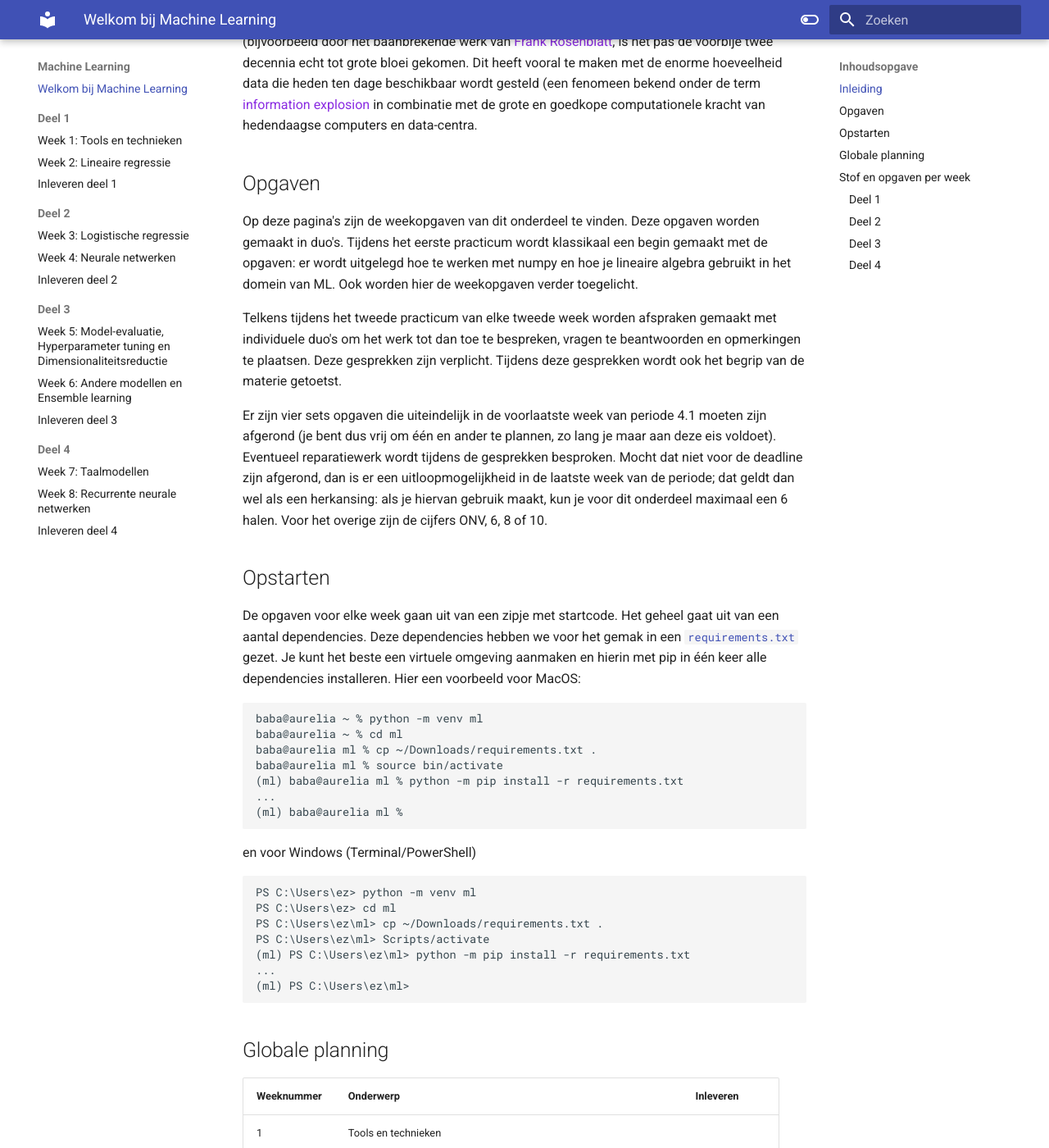
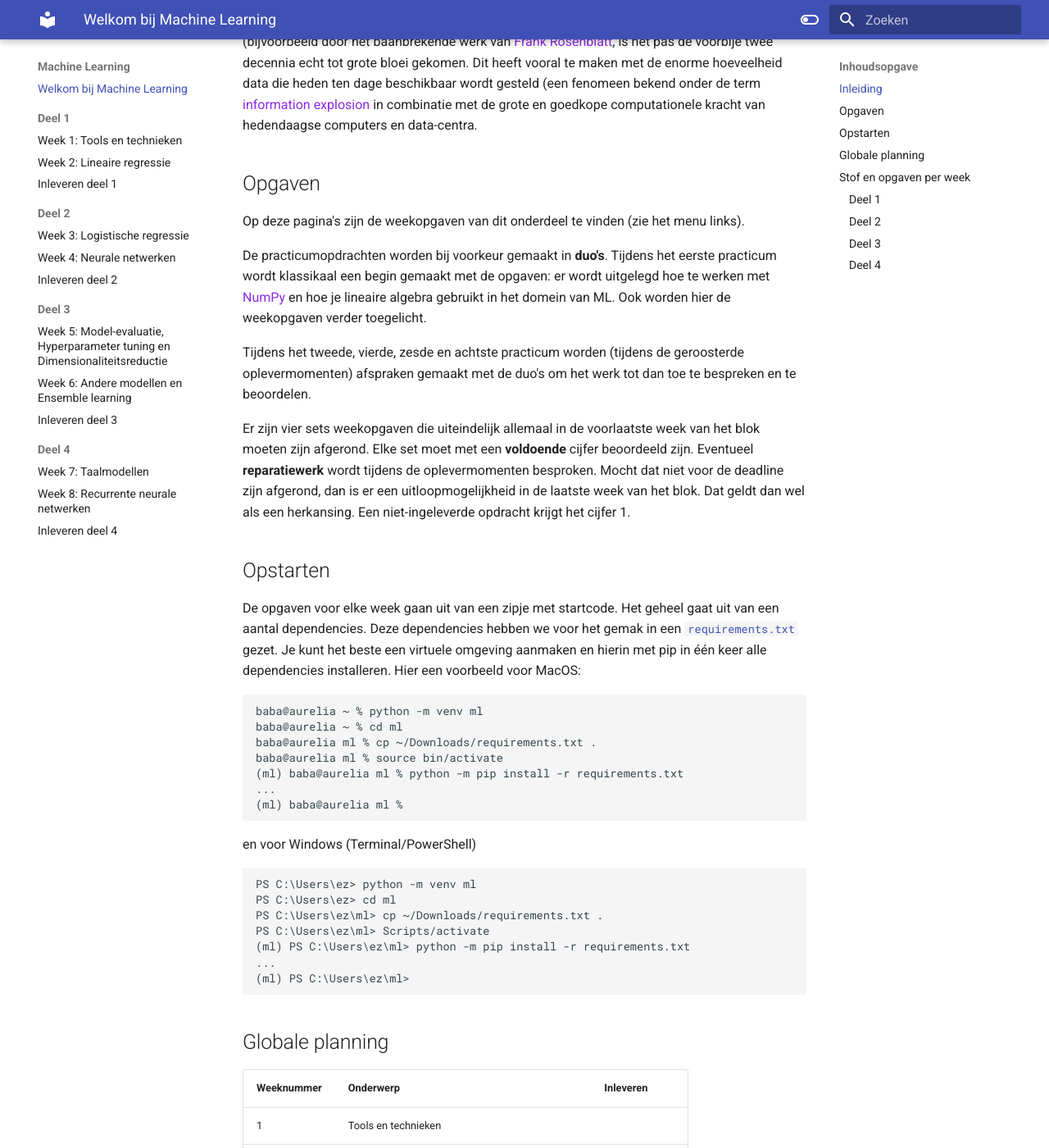
Before and after one commit to hanze-hbo-ict/Machine-Learning, an MkDocs documentation site: the page built from docs/index.md, in a window 1280 px wide and 1400 px high, scrolled down 335 px. Shown: the whole window at 82% size. Built offline with MkDocs 1.6.1 and Material for MkDocs 9.7.7, drawn with Linux system fonts in a browser that asks for light colours; some of the changed text lies outside the part shown.

Commit message:
Improvements based on student evaluation from last year

```diff
--- a/docs/index.md
+++ b/docs/index.md
@@ -8,11 +8,13 @@
 
 ## Opgaven
 
-Op deze pagina's zijn de weekopgaven van dit onderdeel te vinden. Deze opgaven worden gemaakt in duo's. Tijdens het eerste practicum wordt klassikaal een begin gemaakt met de opgaven: er wordt uitgelegd hoe te werken met numpy en hoe je lineaire algebra gebruikt in het domein van ML. Ook worden hier de weekopgaven verder toegelicht.
+Op deze pagina's zijn de weekopgaven van dit onderdeel te vinden (zie het menu links).
 
-Telkens tijdens het tweede practicum van elke tweede week worden afspraken gemaakt met individuele duo's om het werk tot dan toe te bespreken, vragen te beantwoorden en opmerkingen te plaatsen. Deze gesprekken zijn verplicht. Tijdens deze gesprekken wordt ook het begrip van de materie getoetst.
+De practicumopdrachten worden bij voorkeur gemaakt in **duo's**. Tijdens het eerste practicum wordt klassikaal een begin gemaakt met de opgaven: er wordt uitgelegd hoe te werken met [NumPy](http://www.numpy.org/) en hoe je lineaire algebra gebruikt in het domein van ML. Ook worden hier de weekopgaven verder toegelicht.
 
-Er zijn vier sets opgaven die uiteindelijk in de voorlaatste week van periode 4.1 moeten zijn afgerond (je bent dus vrij om één en ander te plannen, zo lang je maar aan deze eis voldoet). Eventueel reparatiewerk wordt tijdens de gesprekken besproken. Mocht dat niet voor de deadline zijn afgerond, dan is er een uitloopmogelijkheid in de laatste week van de periode; dat geldt dan wel als een herkansing: als je hiervan gebruik maakt, kun je voor dit onderdeel maximaal een 6 halen. Voor het overige zijn de cijfers ONV, 6, 8 of 10.
+Tijdens het tweede, vierde, zesde en achtste practicum worden (tijdens de geroosterde oplevermomenten) afspraken gemaakt met de duo's om het werk tot dan toe te bespreken en te beoordelen.
+
+Er zijn vier sets weekopgaven die uiteindelijk allemaal in de voorlaatste week van het blok moeten zijn afgerond. Elke set moet met een **voldoende** cijfer beoordeeld zijn. Eventueel **reparatiewerk** wordt tijdens de oplevermomenten besproken. Mocht dat niet voor de deadline zijn afgerond, dan is er een uitloopmogelijkheid in de laatste week van het blok. Dat geldt dan wel als een herkansing. Een niet-ingeleverde opdracht krijgt het cijfer 1.
 
 ## Opstarten
 
```
Also changed, not shown: other parts of docs/index.md (+2 -2 lines), docs/deel1/week1.md (+3 -0 lines), docs/deel1/week2.md (+4 -0 lines), docs/lectures/wk7/livecoding/PCA.ipynb (renamed from docs/lectures/wk5/livecoding/PCA.ipynb), 2 other files.
